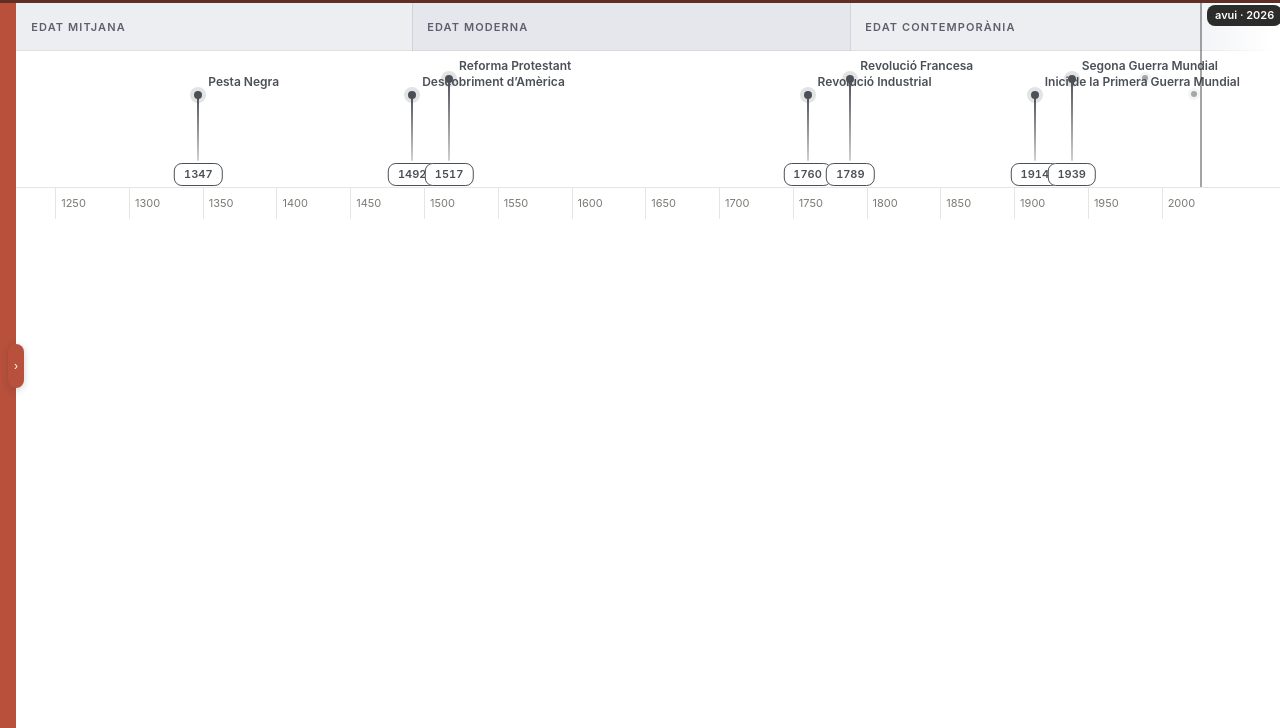
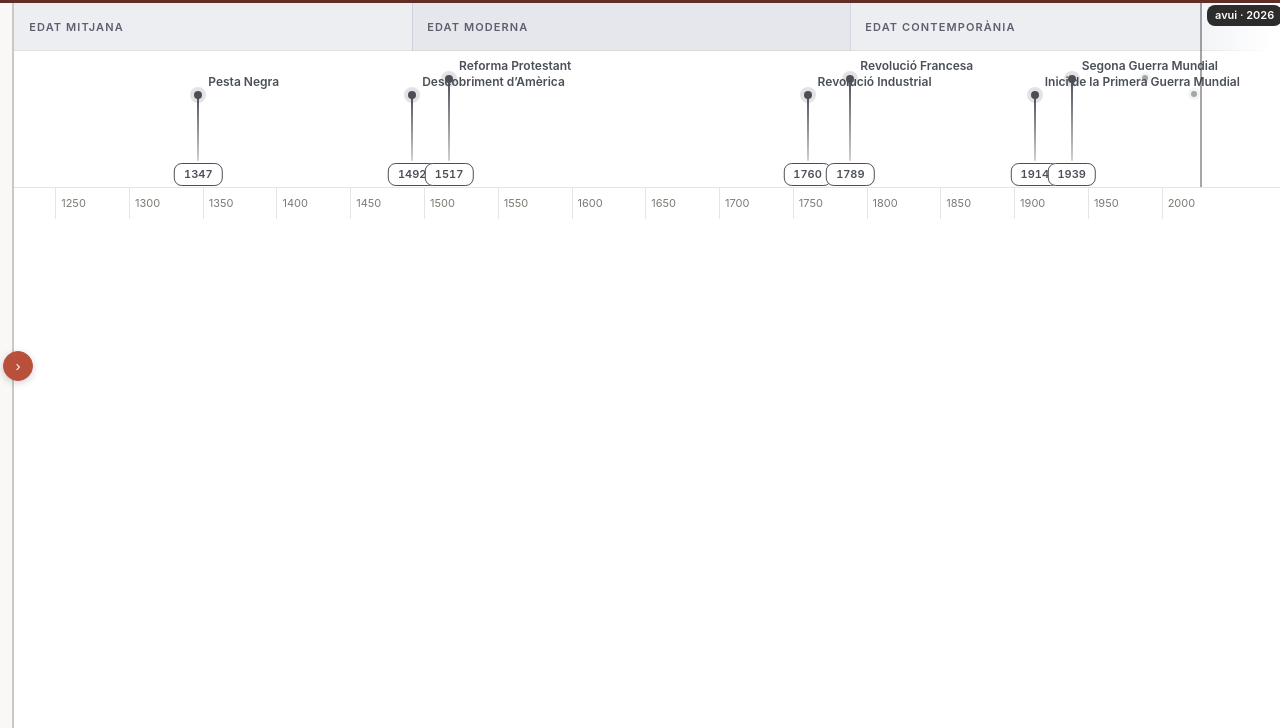
Before and after one commit to bernatbas/el_cronograma, a website: page index.html in a window 1280 px wide. Both pictures are taken after a click on the button "Amaga la barra lateral". Shown: the part 72-800 px from the top of the page. Drawn offline with nearby package versions, Linux system fonts and the light colour scheme.

Commit message:
Revert #54: torna el tirador a l'estat original (cercle terracota)

```diff
--- a/index.html
+++ b/index.html
@@ -164,13 +164,13 @@
 
   /* ===== Sidebar (marcs · col·leccions · a la vista) ===== */
   .body{display:flex;flex:1 1 auto;min-height:0;position:relative;}
-  .sidebar{flex:0 0 auto;width:240px;border-right:2px solid var(--border-strong);padding:16px;overflow:hidden;background:var(--soft);transition:width .18s ease,padding .18s ease,background .18s ease,border-color .18s ease;box-shadow:3px 0 14px rgba(0,0,0,.07);display:flex;flex-direction:column;gap:18px;}
-  .body.collapsed .sidebar{width:16px;padding:0;overflow:hidden;box-shadow:none;background:var(--topbar-bg);border-right-color:var(--topbar-bg);}   /* la franja sencera en terracota fa d'affordance: «aquí hi ha alguna cosa» */
+  .sidebar{flex:0 0 auto;width:240px;border-right:2px solid var(--border-strong);padding:16px;overflow:hidden;background:var(--soft);transition:width .18s ease,padding .18s ease;box-shadow:3px 0 14px rgba(0,0,0,.07);display:flex;flex-direction:column;gap:18px;}
+  .body.collapsed .sidebar{width:14px;padding:0;overflow:hidden;box-shadow:none;}   /* thin strip stays visible as a "something's hidden here" cue */
   .body.collapsed .sidebar>*{display:none;}                        /* hide content instead of letting it reflow/wrap inside the strip */
-  /* Tirador: píndola vertical en terracota, cavalca la vora dreta quan obre; centrada a la franja quan plega. */
-  .sidebarHandle{position:absolute;top:50%;left:232px;transform:translateY(-50%);width:16px;height:44px;border:none;background:var(--topbar-bg);border-radius:8px;display:flex;align-items:center;justify-content:center;cursor:pointer;color:#fff;font-size:12px;line-height:1;padding:0;z-index:10;box-shadow:0 2px 7px rgba(40,44,60,.22);transition:left .18s ease,filter .14s ease,box-shadow .14s ease;}
-  .sidebarHandle:hover{filter:brightness(1.12);box-shadow:0 3px 11px rgba(40,44,60,.30);}
-  .body.collapsed .sidebarHandle{left:8px;}   /* 16px franja − 8px (meitat de la píndola) → centrada sobre la vora dreta */
+  /* Tirador de la barra: botó RODÓ en color corporatiu (terracota) amb fletxa blanca, que cavalca la vora dreta. Forma + color diferents de les targetes de col·lecció → no es confon, i queda integrat sobre la línia de la vora. */
+  .sidebarHandle{position:absolute;top:50%;left:225px;transform:translateY(-50%);width:30px;height:30px;border:1.5px solid var(--topbar-bg);background:var(--topbar-bg);border-radius:50%;display:flex;align-items:center;justify-content:center;cursor:pointer;color:#fff;font-size:15px;line-height:1;padding:0;z-index:10;box-shadow:0 2px 7px rgba(40,44,60,.22);transition:left .18s ease,filter .14s ease,box-shadow .14s ease;}
+  .sidebarHandle:hover{filter:brightness(1.08);box-shadow:0 3px 11px rgba(40,44,60,.30);}
+  .body.collapsed .sidebarHandle{left:3px;}
   .sidebar h3{font-size:12px;text-transform:uppercase;letter-spacing:.04em;color:var(--text2);margin:0 0 10px;font-weight:600;}
   /* Cada secció: títol fix + cos amb scroll propi. Amb poc contingut prenen l'alçada natural (sense forçar aire);
      quan la suma no cap, el flexbox les encongeix (les més plenes cedeixen més espai) i cada cos fa scroll intern.
@@ -405,7 +405,7 @@
     .btn{min-width:30px;min-height:30px;padding:3px 8px;font-size:13px;}
     .search input{padding:5px 10px;font-size:13px;}
     .sidebar{width:190px;padding:10px 12px;}
-    .sidebarHandle{left:182px;}   /* sidebar 190 − 8 (meitat de la píndola 16px) → centrada sobre la vora */
+    .sidebarHandle{left:175px;}   /* sidebar 190 − 15 (radi del botó rodó) → cercle centrat sobre la vora */
     .sidebar h3{font-size:11px;margin:0 0 6px;}
     .sidebar section{margin-bottom:0;}
     .filter{padding:3px 0;font-size:13px;}
@@ -456,7 +456,7 @@
     .results{max-height:min(52vh,360px);}
     .results .row{min-height:44px;padding:11px 14px;}
     .results .rowsep{padding:9px 14px 4px;}
-    .sidebarHandle{width:18px;height:50px;font-size:12px;}   /* píndola lleugerament més gran per a tàctil */
+    .sidebarHandle{width:34px;height:34px;font-size:16px;}   /* target tàctil una mica més gran */
     .sidebar{gap:12px;}
     .sidebar h3{margin:0 0 6px;}
     .filter{padding:5px 0;font-size:13px;}
```
